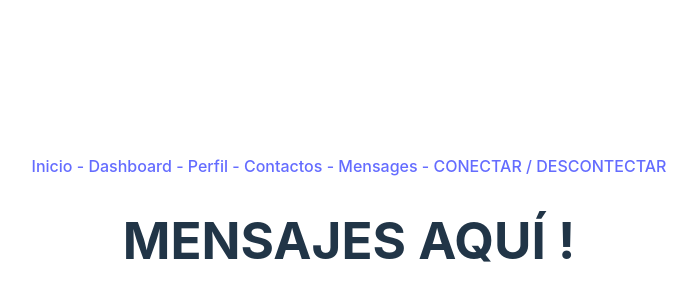
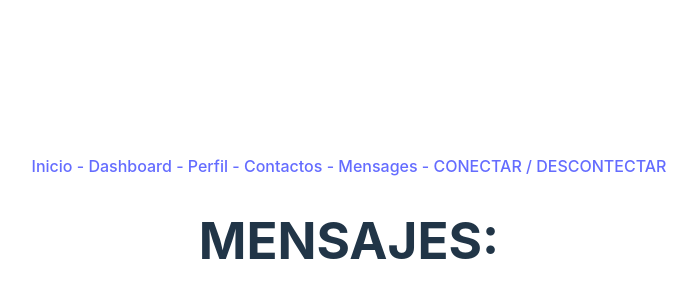
Before and after one commit to Izanalgit/React-Client_Module, a React (Vite) app: page /chat in a window 1280 px wide. Shown: the part 172-472 px from the top of the page, without its empty margins (291-988 px from the left). Built offline with nearby package versions, Linux system fonts and the light colour scheme.

Commit message:
feat : Chat page basics added

```diff
--- a/src/pages/Chat.jsx
+++ b/src/pages/Chat.jsx
@@ -1,11 +1,19 @@
+import { useParams } from 'react-router-dom';
+
+import ChatWindow from "../components/chat/ChatWindow";
+
 const Chat = () => {
+
+    const { contactId } = useParams();
+
     return (
+
         <>
-            <h1>MENSAJES AQUÍ !</h1>
+            <h1>MENSAJES:</h1>
+            <ChatWindow contactId={contactId}/>
         </>
+
     )
-
-
 }
 
 export default Chat;
```
